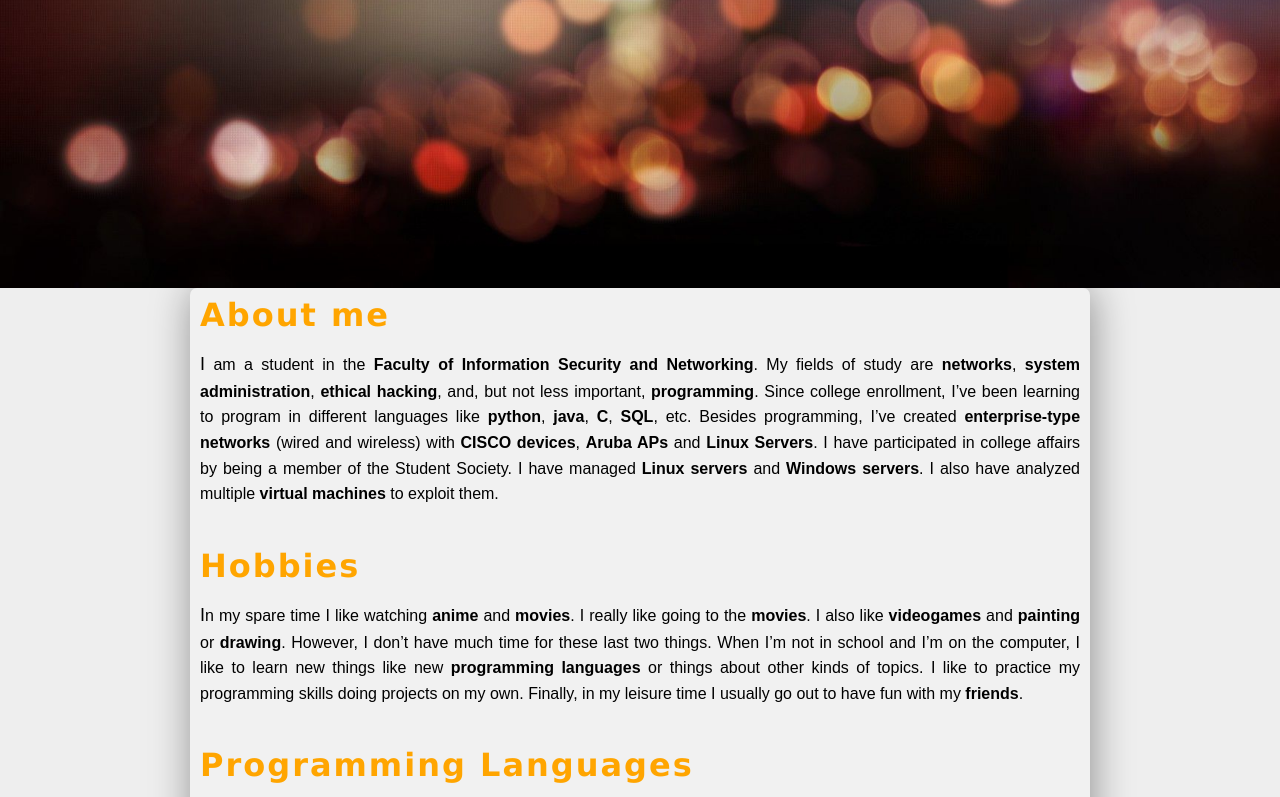
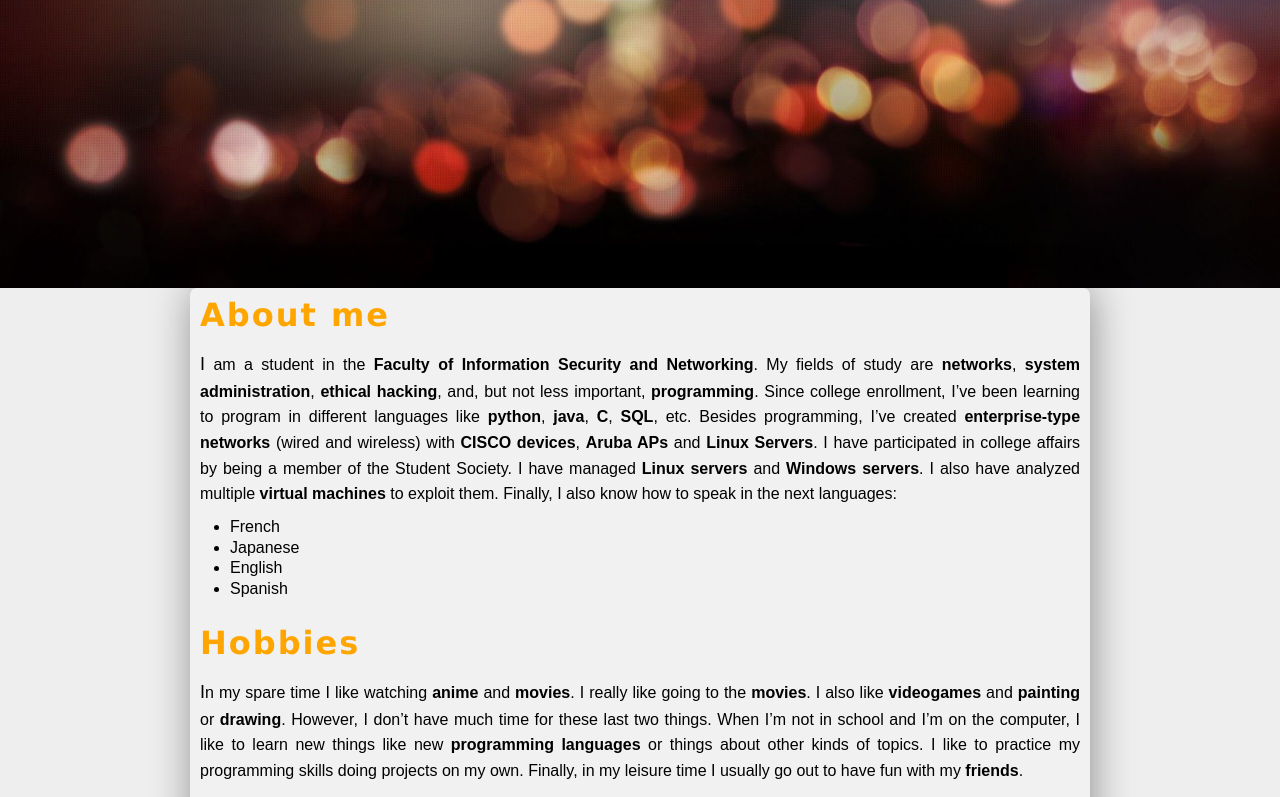
Before and after one commit to J-Pablo4/CV-Webpage, a plain HTML site: page index.html in a window 1280 px wide. Shown: the part 512-1309 px from the top of the page. Drawn offline with Linux system fonts and the light colour scheme.

Commit message:
web page ready upload

```diff
--- a/estilos.css
+++ b/estilos.css
@@ -81,6 +81,14 @@ h1 + p{
 }
 h1 ~ p::first-letter{
     font-size: 18px;
+}
+#first-paragraph{
+    margin-bottom: 10px;
+}
+ul{
+    margin-top: 0;
+    font-family: Arial;
+    line-height: 1.3;
 }
 .programming{
     width: 100%;
--- a/index.html
+++ b/index.html
@@ -18,7 +18,7 @@
     <main>
         <div>
             <h1 id="about-me">About me</h1>
-            <p>
+            <p id="first-paragraph">
                 I am a student in the <strong>Faculty of Information Security and Networking</strong>.
                 My fields of study are <strong>networks</strong>, <strong>system administration</strong>,
                 <strong>ethical hacking</strong>, and, but not less important, <strong>programming</strong>.
@@ -30,6 +30,13 @@
                 I have participated in college affairs by being a member of the Student Society.
                 I have managed <strong>Linux servers</strong> and <strong>Windows servers</strong>.
                 I also have analyzed multiple <strong>virtual machines</strong> to exploit them.
+                Finally, I also know how to speak in the next languages:
+                <ul>
+                    <li>French</li>
+                    <li>Japanese</li>
+                    <li>English</li>
+                    <li>Spanish</li>
+                </ul>
             </p>
 
             <h1>Hobbies</h1>
```
